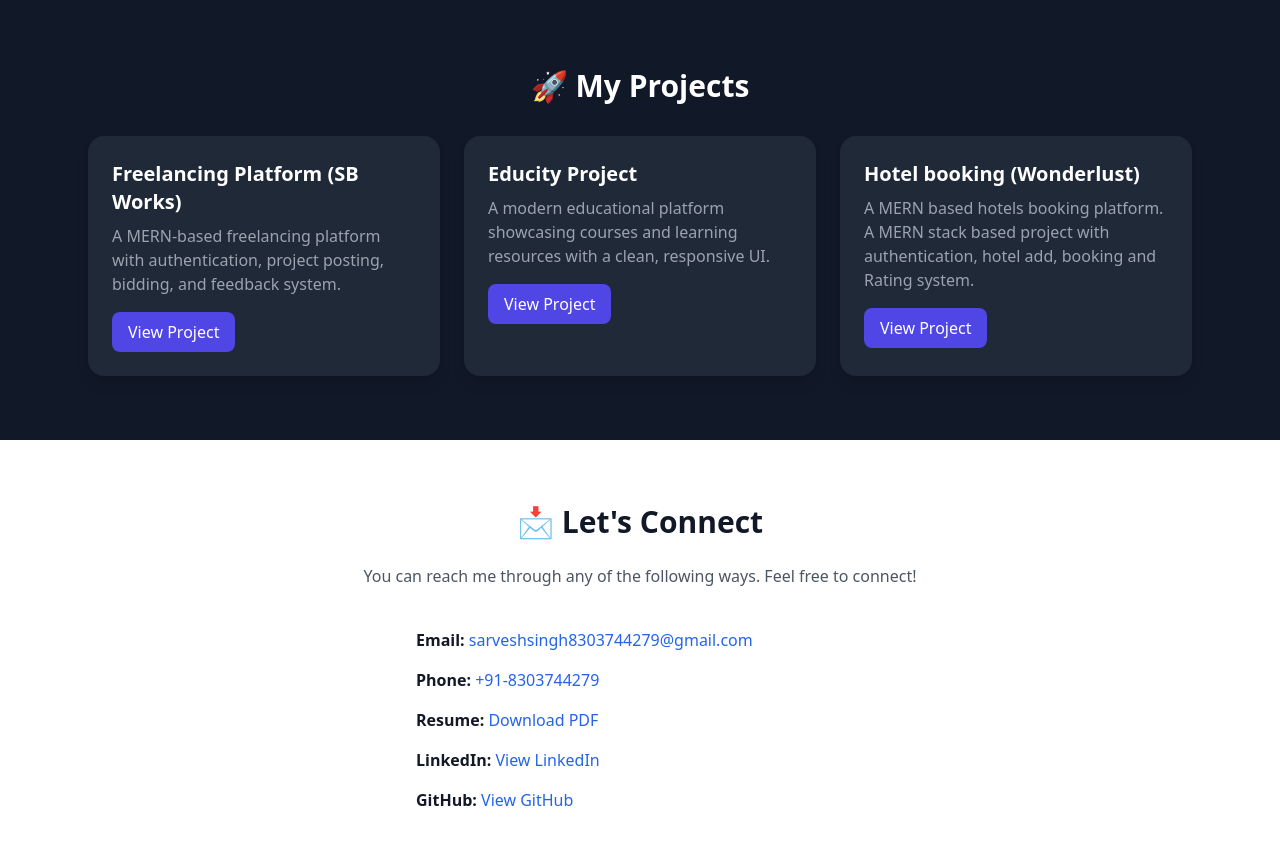
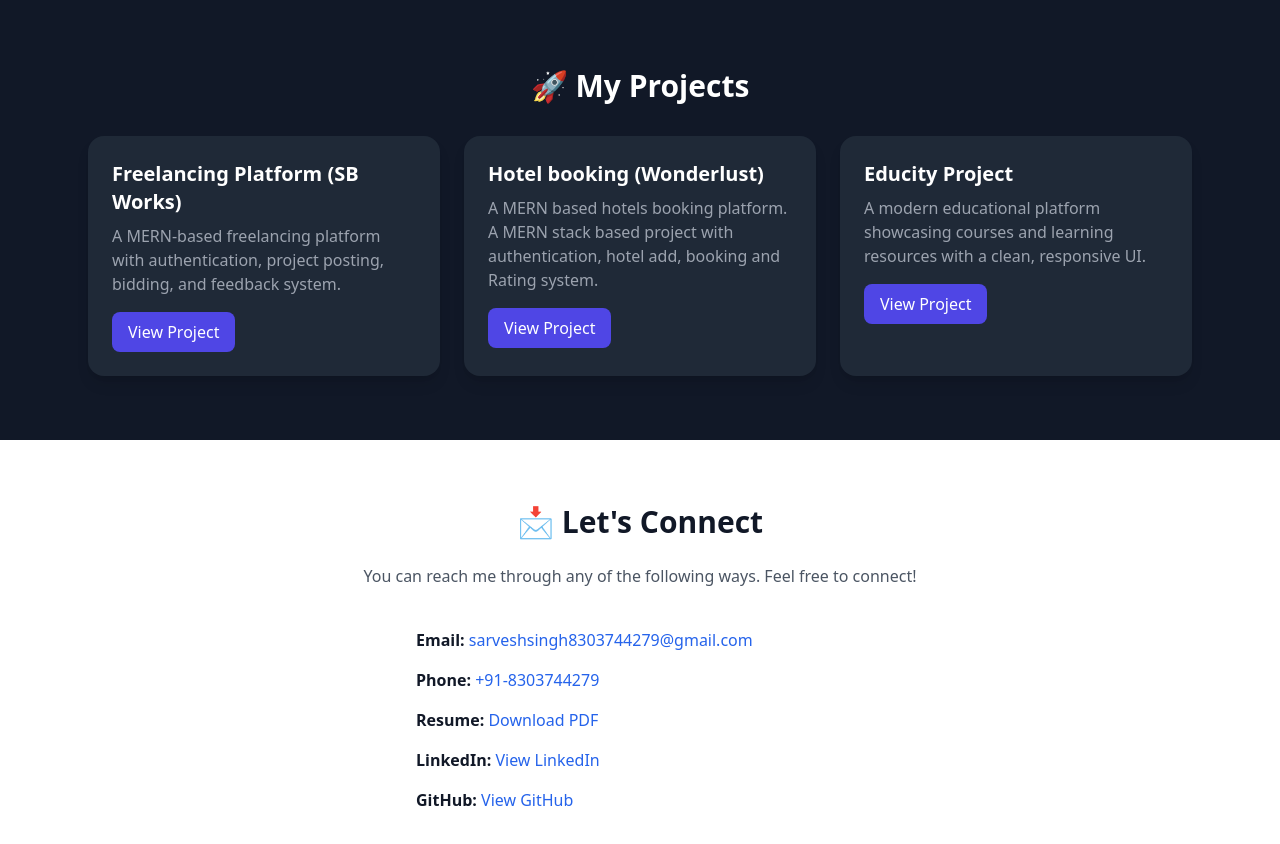
Before and after one commit to Sarvesh221007/portfolio, a React (Create React App) app: page / in a window 1280 px wide. Shown: the part 2940-3784 px from the top of the page. Built offline with nearby package versions, Linux system fonts and the light colour scheme.

Commit message:
Update Projects.jsx
add wonderlust website

```diff
--- a/src/components/sections/Projects.jsx
+++ b/src/components/sections/Projects.jsx
@@ -9,16 +9,16 @@ const Projects = () => {
       link: "https://freelancing-web-uuwi.vercel.app/",
     },
     {
+      title: "Hotel booking (Wonderlust)",
+      description: "A MERN based hotels booking platform. A MERN stack based project with authentication, hotel add, booking and Rating system.",
+      link: "https://github.com/Sarvesh221007/MajorProject",
+    },
+    {
       title: "Educity Project",
       description: "A modern educational platform showcasing courses and learning resources with a clean, responsive UI.",
       link: "https://educity-m3f76kknt-sarvesh221007s-projects.vercel.app",
     }
     ,
-    {
-      title: "Hotel booking (Wonderlust)",
-      description: "A MERN based hotels booking platform. A MERN stack based project with authentication, hotel add, booking and Rating system.",
-      link: "https://github.com/Sarvesh221007/MajorProject",
-    },
   ];
 
   return (
```
